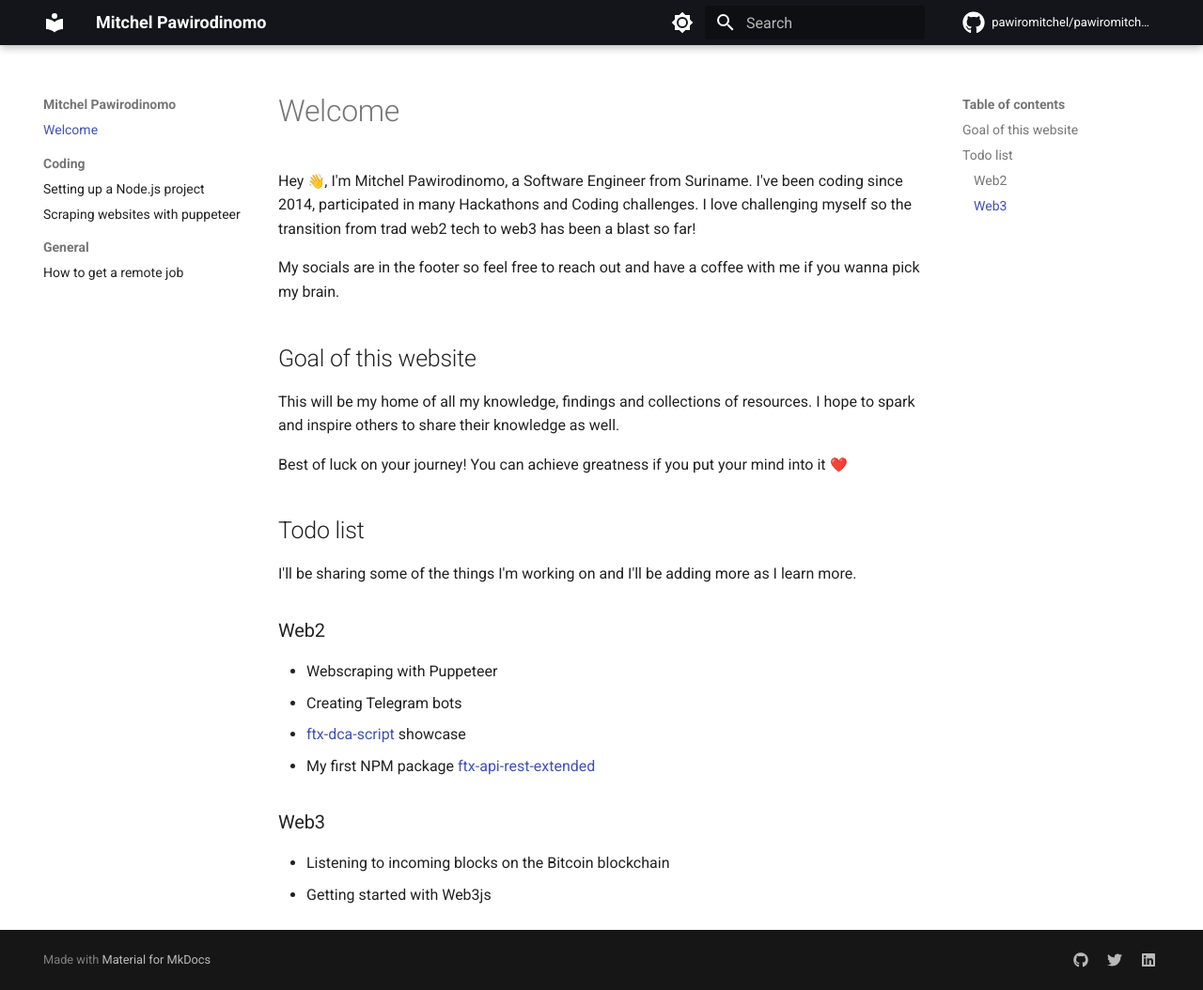
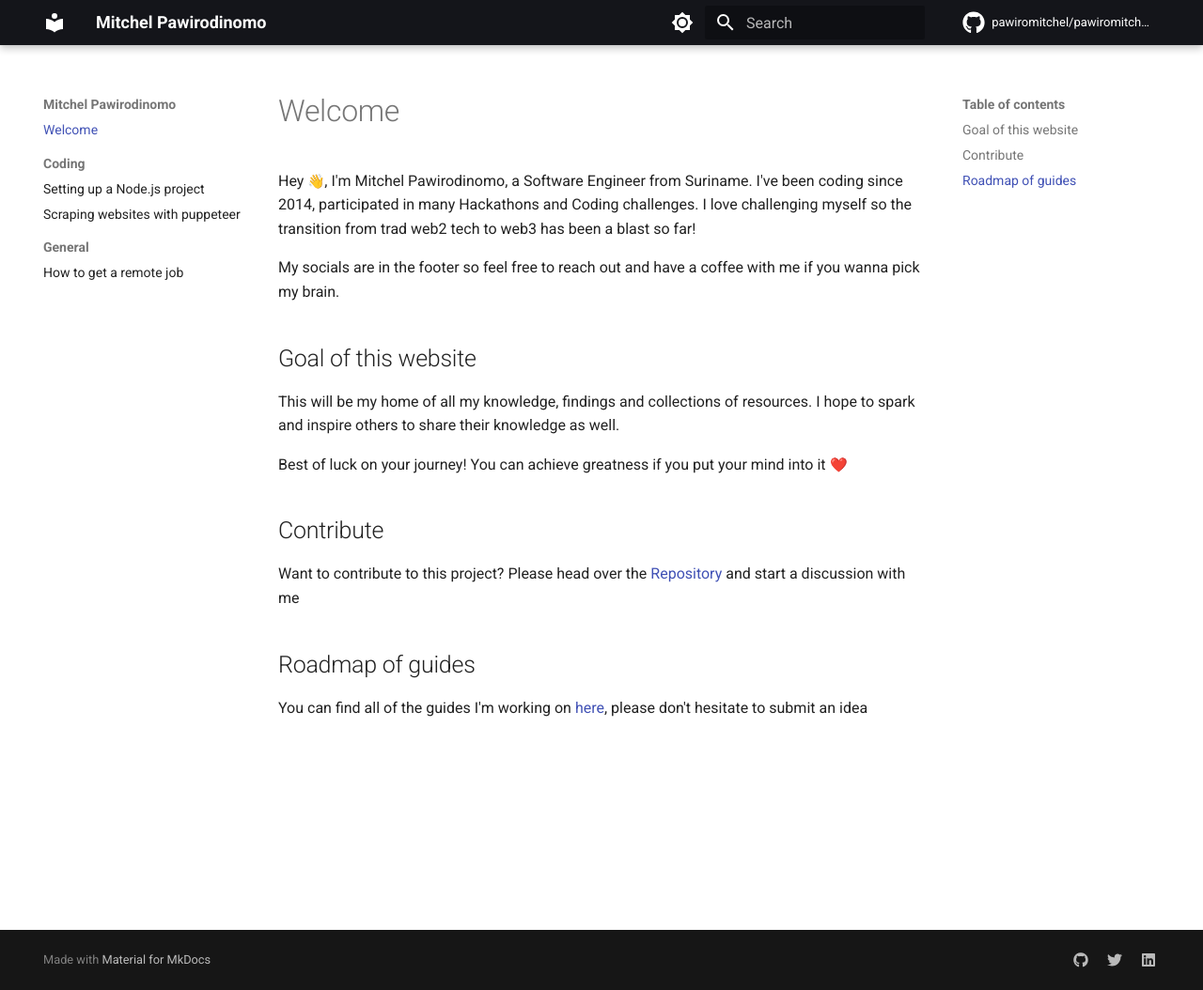
Before and after one commit to pawiromitchel/pawiromitchel.com, an MkDocs documentation site: the page built from docs/index.md, in a window 1280 px wide and 1054 px high. Shown: the whole window at 94% size. Built offline with MkDocs 1.6.1 and Material for MkDocs 9.7.7, drawn with Linux system fonts in a browser that asks for light colours; emoji names are drawn with the system emoji font; comment, search, counter and statistics services are not loaded.

Commit message:
Update index.md

```diff
--- a/docs/index.md
+++ b/docs/index.md
@@ -9,15 +9,8 @@ This will be my home of all my knowledge, findings and collections of resources.
 
 Best of luck on your journey! You can achieve greatness if you put your mind into it :heart:
 
-## Todo list
-I'll be sharing some of the things I'm working on and I'll be adding more as I learn more.
+## Contribute
+Want to contribute to this project? Please head over the [Repository](https://github.com/pawiromitchel/pawiromitchel.com) and start a discussion with me
 
-### Web2
-- Webscraping with Puppeteer
-- Creating Telegram bots
-- [ftx-dca-script](https://github.com/pawiromitchel/ftx-dca-script) showcase
-- My first NPM package [ftx-api-rest-extended](https://github.com/pawiromitchel/ftx-api-rest-extended)
-
-### Web3
-- Listening to incoming blocks on the Bitcoin blockchain
-- Getting started with Web3js
+## Roadmap of guides
+You can find all of the guides I'm working on [here](https://github.com/pawiromitchel/pawiromitchel.com/issues?q=is%3Aopen+is%3Aissue+label%3Aguide), please don't hesitate to submit an idea
```
